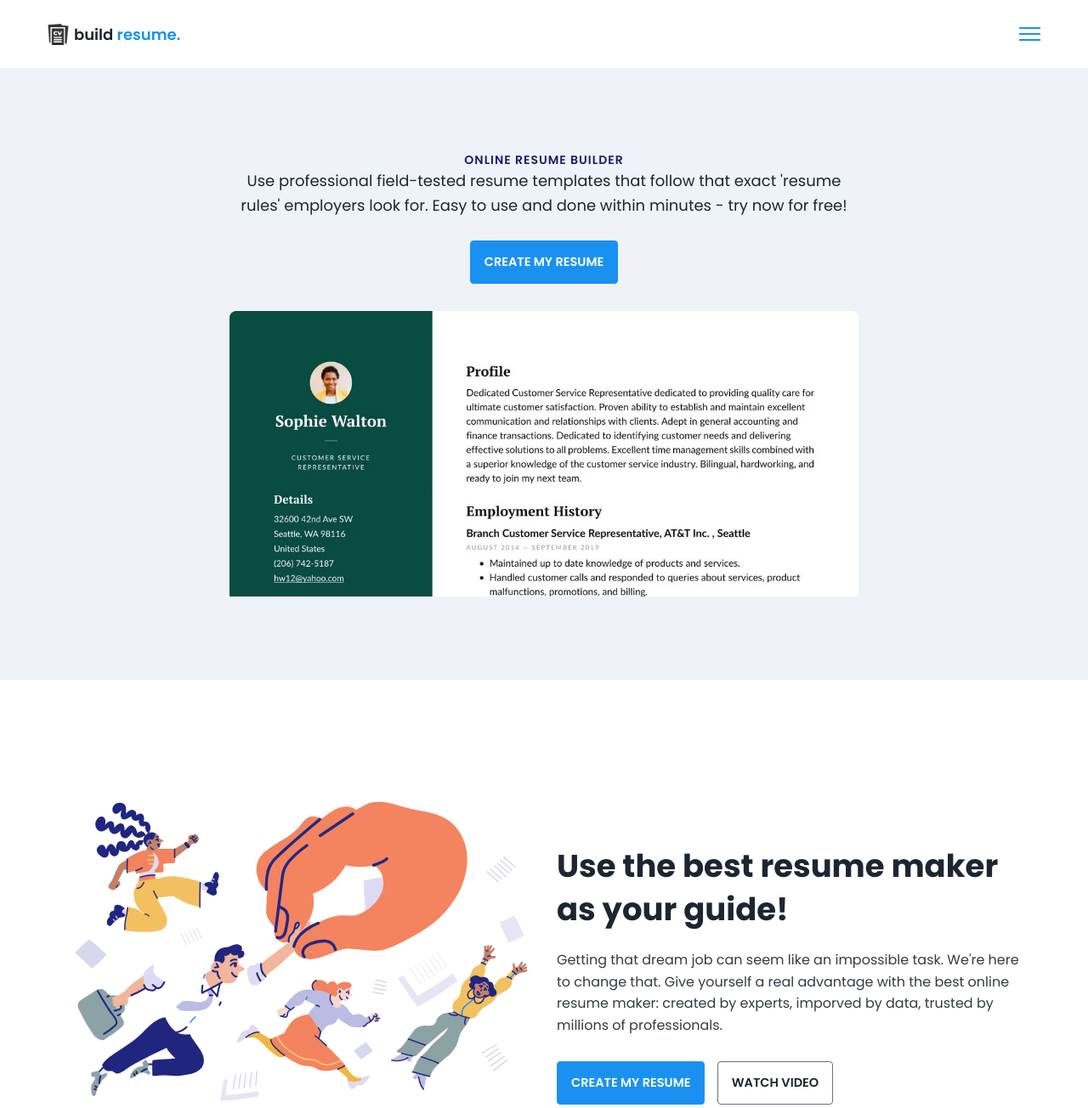
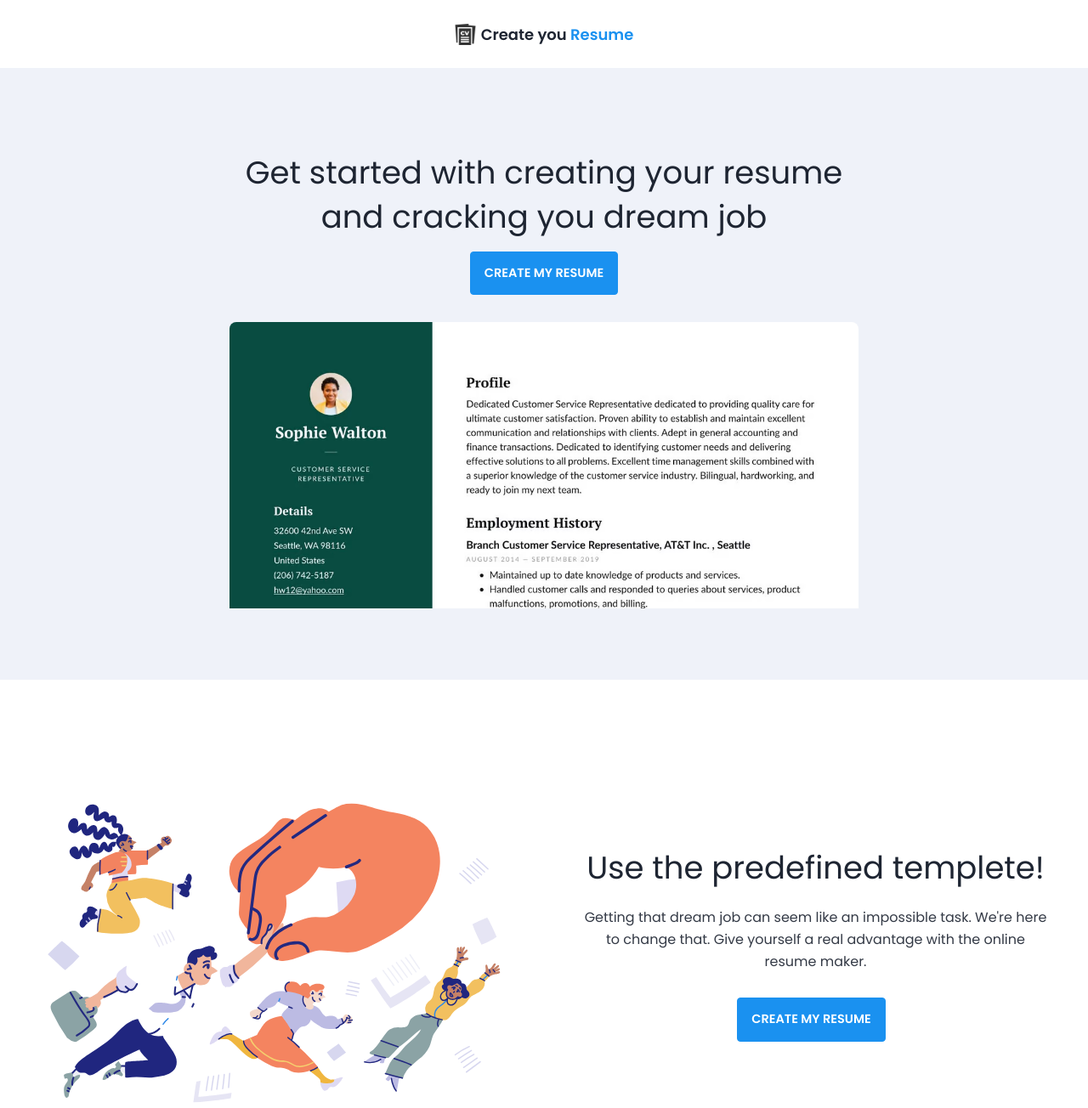
Before and after one commit to Lakshyakoshta/resume_builder, a plain HTML site: page index.html in a window 1280 px wide. Shown: the top 1304 px of the page at 85% size. Drawn offline with nearby package versions, Linux system fonts and the light colour scheme.

Commit message:
changed the index.html

```diff
--- a/index.html
+++ b/index.html
@@ -7,24 +7,25 @@
         <meta name="description" content="">
         <meta name="viewport" content="width=device-width, initial-scale=1">
         <link rel="stylesheet" href="assets/css/main.css">
+        <script src="https://cdn.tailwindcss.com"></script>
     </head>
     <body>
 
         <nav class = "navbar bg-white">
             <div class="container">
                 <div class = "navbar-content">
-                    <div class = "brand-and-toggler">
+                    <div class = "brand-and-toggler flex justify-center">
                         <a href = "index.html" class = "navbar-brand">
                             <img src = "assets/images/curriculum-vitae.png" alt = "" class = "navbar-brand-icon">
-                            <span class = "navbar-brand-text">build <span>resume.</span>
+                            <span class = "navbar-brand-text">Create you <span>Resume</span>
                         </a>
-                        <button type = "button" class = "navbar-toggler-btn">
+                        <!-- <button type = "button" class = "navbar-toggler-btn">
                             <div class = "bars">
                                 <div class = "bar"></div>
                                 <div class = "bar"></div>
                                 <div class = "bar"></div>
                             </div>
-                        </button>
+                        </button> -->
                     </div>
                 </div>
             </div>
@@ -33,9 +34,9 @@
         <header class = "header bg-bright" id = "header">
             <div class = "container">
                 <div class = "header-content text-center">
-                    <h6 class = "text-uppercase text-blue-dark fs-14 fw-6 ls-1">online resume builder</h6>
-                    <!-- <h1 class = "lg-title">Only 2% of resumes make it pas the first round. Be in the top 2%</h1> -->
-                    <p class = "text-dark fs-18">Use professional field-tested resume templates that follow that exact 'resume rules' employers look for. Easy to use and done within minutes - try now for free!</p>
+                    <!-- <h6 class = "text-uppercase text-blue-dark fs-14 fw-6 ls-1">online resume builder</h6> -->
+                    <h1 class = "lg-title">Get started with creating your resume and cracking you dream job</h1>
+                    <!-- <p class = "text-dark fs-18">Use professional field-tested resume templates that follow that exact 'resume rules' employers look for. Easy to use and done within minutes - try now for free!</p> -->
                     <a href = "resume.html" class = "btn btn-primary text-uppercase">create my resume</a>
                     <img src = "assets/images/dublin-resume-templates.avif">
                 </div>
@@ -49,18 +50,18 @@
                         <img src = "assets/images/visual-0c7080adf17f1f207276f613447c924f667dab34b7ac415cd7ef653172defd0b.svg">
                     </div>
                     <div class = "section-one-r text-center">
-                        <h2 class = "lg-title">Use the best resume maker as your guide!</h2>
-                        <p class = "text">Getting that dream job can seem like an impossible task. We're here to change that. Give yourself a real advantage with the best online resume maker: created by experts, imporved by data, trusted by millions of professionals.</p>
+                        <h2 class = "lg-title">Use the predefined templete!</h2>
+                        <p class = "text">Getting that dream job can seem like an impossible task. We're here to change that. Give yourself a real advantage with the online resume maker.</p>
                         <div class = "btn-group">
                             <a href = "resume.html" class = "btn btn-primary text-uppercase">create my resume</a>
-                            <a href = "#" class = "btn btn-secondary text-uppercase">watch video</a>
+                            <!-- <a href = "#" class = "btn btn-secondary text-uppercase">watch video</a> -->
                         </div>
                     </div>
                 </div>
             </div>
         </div>
 
-        <div class = "section-two bg-bright">
+        <!-- <div class = "section-two bg-bright">
             <div class="container">
                 <div class="section-two-content">
                     <div class = "section-items">
@@ -90,12 +91,12 @@
                     </div>
                 </div>
             </div>
-        </div>
+        </div> -->
 
         <footer class = "footer bg-dark">
             <div class="container">
                 <div class = "footer-content text-center">
-                    <p class="fs-15">&copy;Copyright 2022. All Rights Reserved - <span>build.resume</span></p>
+                    <p class="fs-15">Build your resume</p>
                 </div>
             </div>
         </footer>
```
Also changed, not shown: resume.html (+5 -4 lines).
